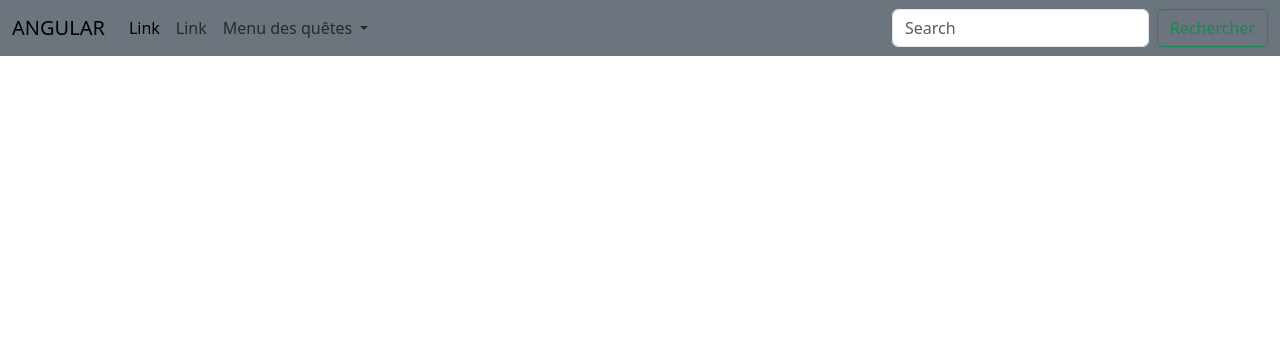
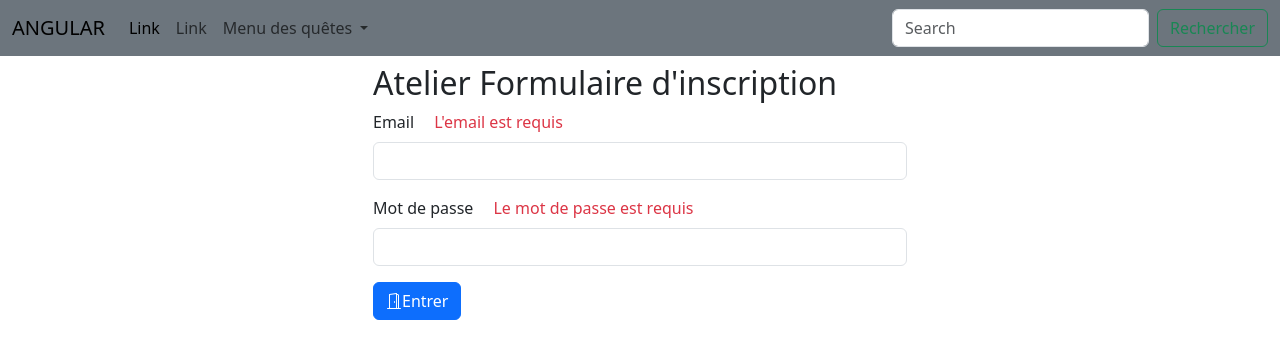
Before and after one commit to williambouet/angular_quest00, an Angular app: page /atelier-formulaire in a window 1280 px wide. Before the commit this address led to /. Shown: the top 358 px of the page. Built offline with nearby package versions, Linux system fonts and the light colour scheme.

Commit message:
atelier done

```diff
--- a/src/app/app-routes.ts
+++ b/src/app/app-routes.ts
@@ -14,6 +14,7 @@ import { ParentComponentComponent } from './cp-parent-component/parent-component
 import { DevelopperComponent } from './developper/developper.component';
 import { OnomatopeFormComponent } from './onomatope-form/onomatope-form.component';
 import { CocktailListComponent } from './cocktail-list/cocktail-list.component';
+import { LoginFormComponent } from './loginForm/loginForm.component';
 
 const ROUTES: Routes = [
   { path: 'fiche', component: CardComponent },
@@ -31,7 +32,8 @@ const ROUTES: Routes = [
   { path: 'parent', component: ParentComponentComponent },
   { path: 'développeur', component: DevelopperComponent },
   { path: 'onomatope', component: OnomatopeFormComponent },
-  { path: 'service-cocktails', component: CocktailListComponent},
+  { path: 'service-cocktails', component: CocktailListComponent },
+  { path: 'atelier-formulaire', component: LoginFormComponent},
 ];
 
 export { ROUTES };
--- a/src/app/app.module.ts
+++ b/src/app/app.module.ts
@@ -38,6 +38,7 @@ import { KittenFormComponent } from './kitten-form/kitten-form.component';
 import { KittenAsideComponent } from './kitten-aside/kitten-aside.component';
 import { KittenListComponent } from './kitten-list/kitten-list.component';
 import { CocktailListComponent } from './cocktail-list/cocktail-list.component';
+import { LoginFormComponent } from './loginForm/loginForm.component';
 
 @NgModule({
   declarations: [
@@ -70,7 +71,8 @@ import { CocktailListComponent } from './cocktail-list/cocktail-list.component';
       KittenFormComponent,
       KittenAsideComponent,
       KittenListComponent,
-      CocktailListComponent
+      CocktailListComponent,
+      LoginFormComponent
    ],
   imports: [
     BrowserModule,
--- /dev/null
+++ b/src/app/loginForm/loginForm.component.html
@@ -0,0 +1,35 @@
+<div class="container">
+  <div class="row d-flex justify-content-center">
+    <div class="col-12 col-sm-6">
+      <h2 class="mt-2">Atelier Formulaire d'inscription</h2>
+
+      <form #myForm="ngForm" (ngSubmit)="myForm.valid && onSubmit()" >
+        <div class="mb-3">
+          <label for="inputEmail" class="form-label">Email
+            <ng-container *ngIf="email.errors">
+              <span *ngIf="email.errors?.['required']" class="text-danger ms-3">L'email est requis</span>
+              <span *ngIf="email.errors?.['pattern']" class="text-danger  ms-3">L'email n'est pas conforme</span>
+            </ng-container>
+          </label>
+          <input type="email" class="form-control" id="inputEmail" required #email="ngModel" [(ngModel)]="userAtelier.email" name="email" [pattern]="PATTERN">
+        </div>
+
+        <div class="mb-3">
+          <label for="inputPassword" class="form-label">Mot de passe
+            <ng-container  *ngIf="password.errors">
+              <span *ngIf="password.errors?.['required']" class="text-danger ms-3">Le mot de passe est requis</span>
+              <span *ngIf="password.errors?.['minlength']" class="text-danger ms-3">La longueur doit être supérieur ou égale à 6 caractères</span>
+            </ng-container>
+
+          </label>
+          <input type="password" class="form-control" id="inputPassword" required #password="ngModel" [(ngModel)]="userAtelier.password" name="password" minlength="6" >
+        </div>
+
+        <button type="submit" class="btn btn-primary">
+          <i class="bi bi-door-open"></i>Entrer
+        </button>
+      </form>
+
+    </div>
+  </div>
+</div>
--- /dev/null
+++ b/src/app/loginForm/loginForm.component.ts
@@ -0,0 +1,24 @@
+import { Component, OnInit } from '@angular/core';
+import { UserAtelier } from '../model/user-atelier';
+
+@Component({
+  selector: 'app-loginForm',
+  templateUrl: './loginForm.component.html',
+  styleUrls: ['./loginForm.component.css']
+})
+export class LoginFormComponent implements OnInit {
+  userAtelier: UserAtelier;
+  PATTERN = <const> "[A-Za-z0-9._%-]+@[A-Za-z0-9._%-]+\\.[a-z]{2,3}";
+
+  constructor() {
+    this.userAtelier = new UserAtelier('','');
+   }
+
+  ngOnInit() {
+  }
+
+  onSubmit() {
+    alert("Bienvenue")
+  }
+
+}
--- /dev/null
+++ b/src/app/model/user-atelier.ts
@@ -0,0 +1,6 @@
+export class UserAtelier {
+    constructor(
+        public email?: string,
+        public password?: string,
+    ){}
+}
--- a/src/app/navbar/navbar.component.html
+++ b/src/app/navbar/navbar.component.html
@@ -32,6 +32,8 @@
             <li><a class="text-secondary text-decoration-none" [routerLink]="['/développeur']"><small>@Input Développeur</small></a></li>
             <li><a class="text-secondary text-decoration-none" [routerLink]="['/onomatope']"><small>Onomatope</small></a></li>
             <li><a class="text-secondary text-decoration-none" [routerLink]="['/service-cocktails']"><small>Service cocktails</small></a></li>
+            <li><a class="text-secondary text-decoration-none" [routerLink]="['/atelier-formulaire']"><small>Atelier formulaire</small></a></li>
+
           </ul>
         </li>
       </ul>
```
Also changed, not shown: src/app/loginForm/loginForm.component.css (added), 1 other file (tests, documents, lock files or other folders).
